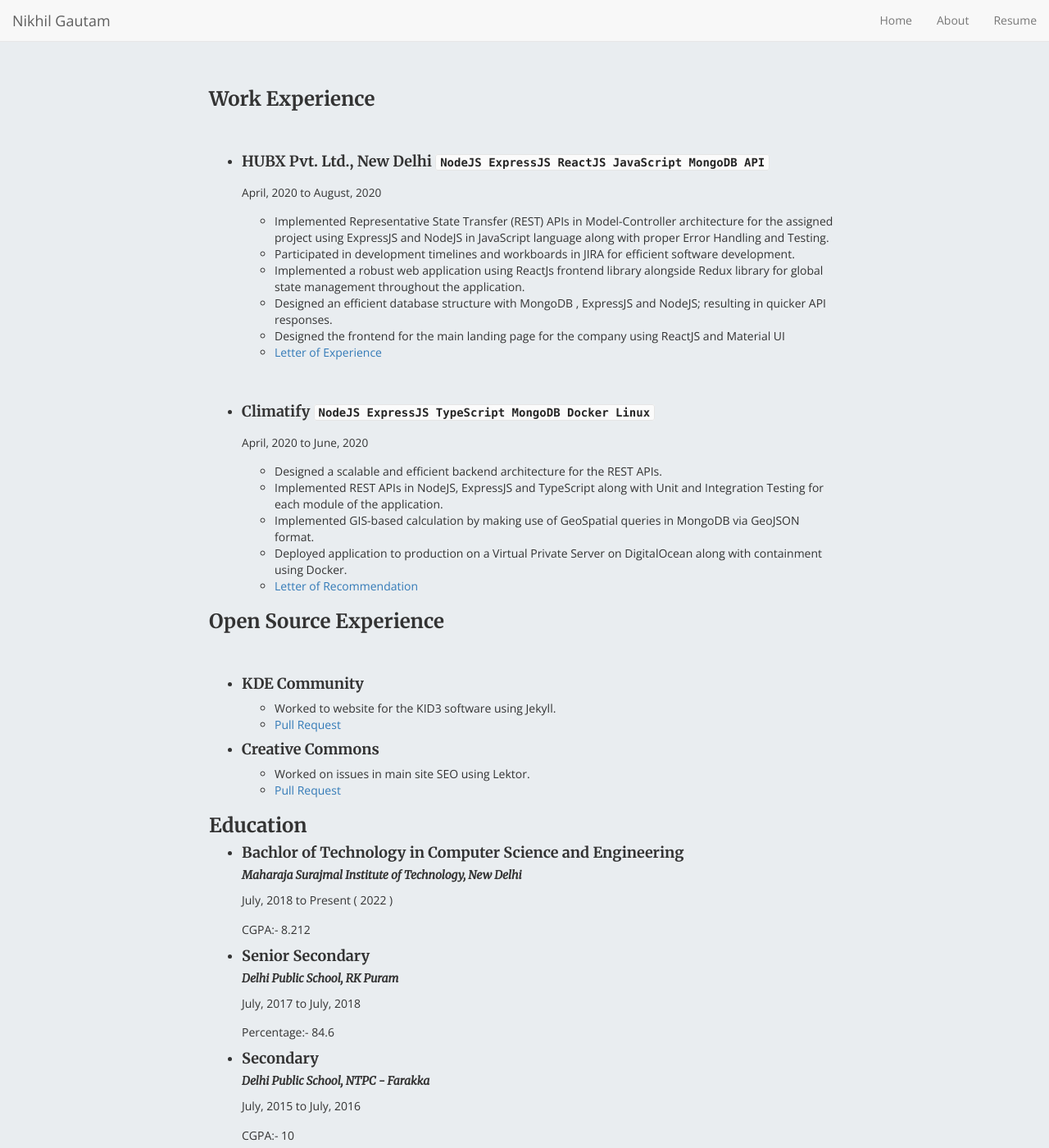
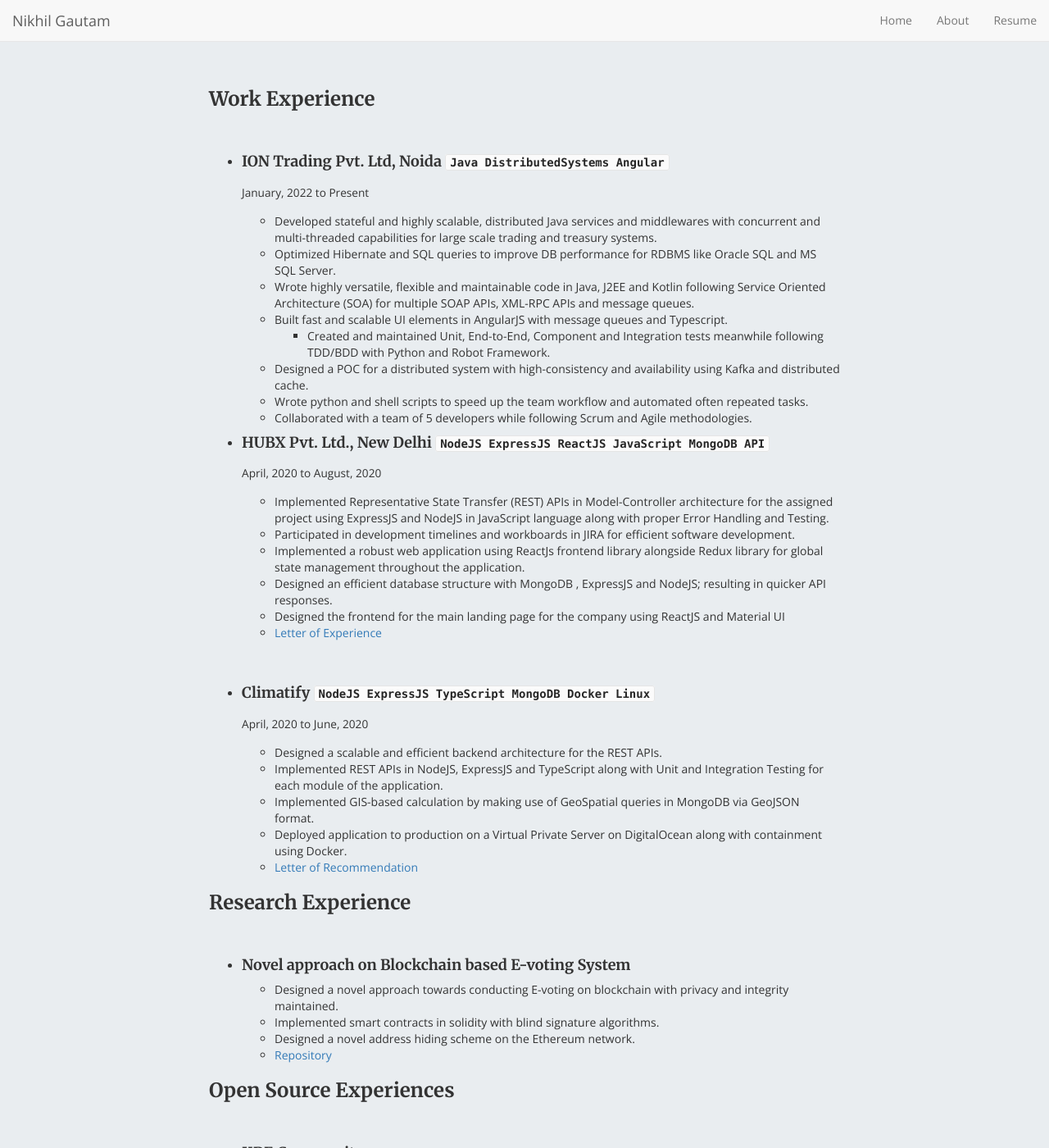
Before and after one commit to nik-gautam/portfolio, a Jekyll site: the page built from about.md, in a window 1280 px wide and 1400 px high, scrolled down 291 px. Shown: the whole window at 82% size. Built offline with Jekyll 4.4.1, drawn with Linux system fonts in a browser that asks for light colours; nearby versions of some CDN libraries; some of the changed text lies outside the part shown.

Commit message:
Update about.md

```diff
--- a/about.md
+++ b/about.md
@@ -14,6 +14,16 @@ My name is Nikhil Gautam. I am final year CS undergrad from New Delhi, India who
 ### Work Experience
 
 <br />
+- #### ION Trading Pvt. Ltd, Noida `Java DistributedSystems Angular`
+  <span style="font-size:0.75em;">January, 2022 to Present </span>
+    - Developed stateful and highly scalable, distributed Java services and middlewares with concurrent and multi-threaded capabilities for large scale trading and treasury systems.
+    - Optimized Hibernate and SQL queries to improve DB performance for RDBMS like Oracle SQL and MS SQL Server.
+    - Wrote highly versatile, flexible and maintainable code in Java, J2EE and Kotlin following Service Oriented Architecture (SOA) for multiple SOAP APIs, XML-RPC APIs and message queues.
+    - Built fast and scalable UI elements in AngularJS with message queues and Typescript.
+		- Created and maintained Unit, End-to-End, Component and Integration tests meanwhile following TDD/BDD with Python and Robot Framework.
+    - Designed a POC for a distributed system with high-consistency and availability using Kafka and distributed cache.
+    - Wrote python and shell scripts to speed up the team workflow and automated often repeated tasks.
+    - Collaborated with a team of 5 developers while following Scrum and Agile methodologies.
 
 - #### HUBX Pvt. Ltd., New Delhi `NodeJS ExpressJS ReactJS JavaScript MongoDB API`
 
@@ -38,7 +48,16 @@ My name is Nikhil Gautam. I am final year CS undergrad from New Delhi, India who
   - Deployed application to production on a Virtual Private Server on DigitalOcean along with containment using Docker.
   - [Letter of Recommendation](https://drive.google.com/file/d/1HJhT9hLbVmFvlrnKHA7Z82W2JEpvSZ8B/view?usp=sharing)
 
-### Open Source Experience
+### Research Experience
+
+<br />
+- #### Novel approach on Blockchain based E-voting System
+  - Designed a novel approach towards conducting E-voting on blockchain with privacy and integrity maintained.
+  - Implemented smart contracts in solidity with blind signature algorithms.
+  - Designed a novel address hiding scheme on the Ethereum network.
+  - [Repository](https://github.com/StealthVoting)
+
+### Open Source Experiences
 
 <br />
 
@@ -57,8 +76,8 @@ My name is Nikhil Gautam. I am final year CS undergrad from New Delhi, India who
 
   ##### _Maharaja Surajmal Institute of Technology, New Delhi_
 
-  <p style="font-size:1em;">July, 2018 to Present ( 2022 ) </p>
-  <p style="font-size:1em;">CGPA:- 8.212 </p>
+  <p style="font-size:1em;">July, 2018 to 2022 </p>
+  <p style="font-size:1em;">CGPA:- 8.71 </p>
 
 - #### Senior Secondary
 
```
